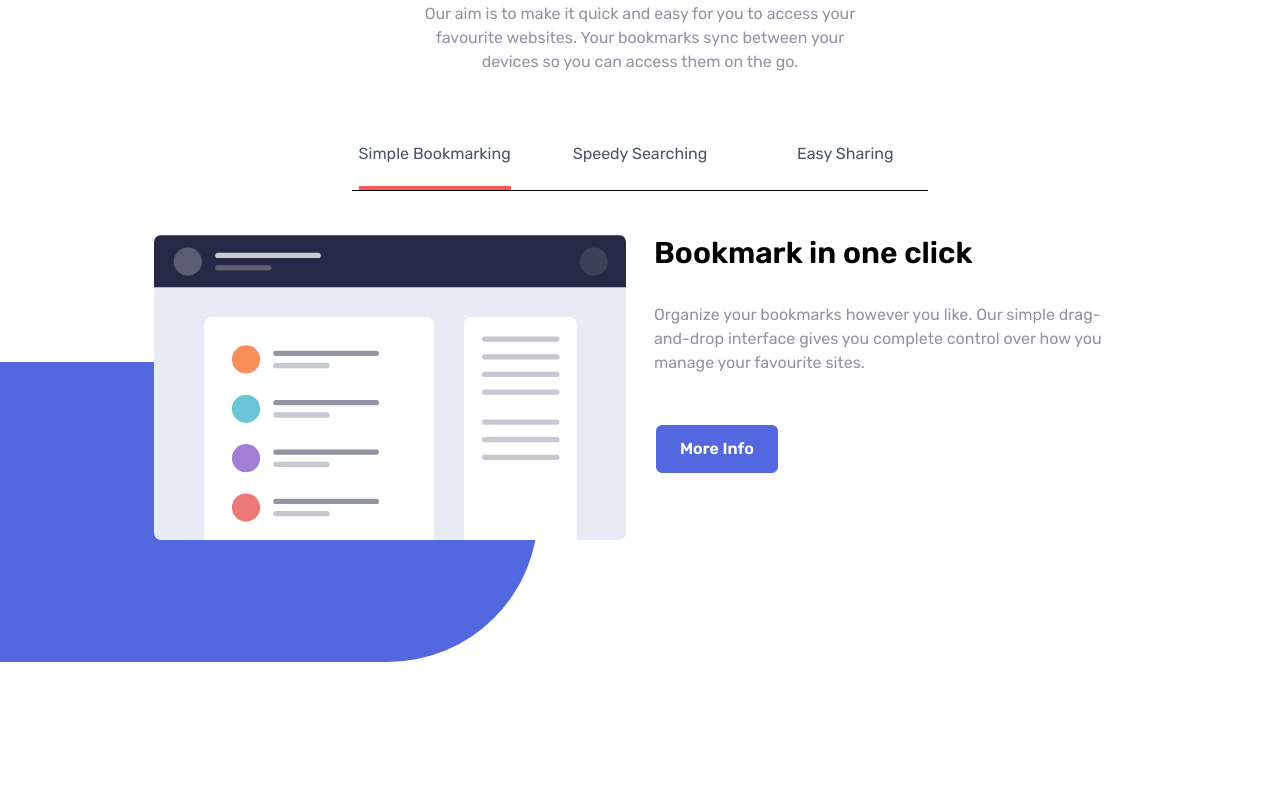
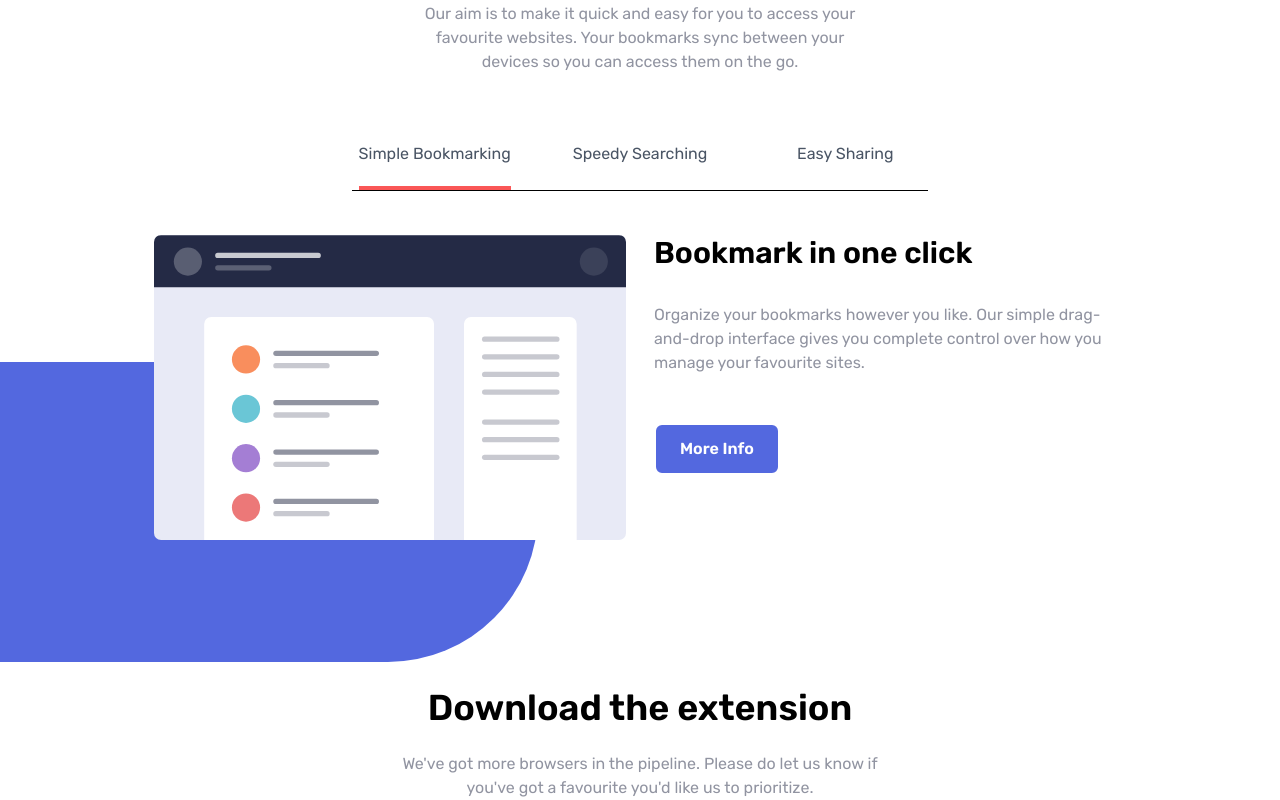
Before and after one commit to HamdanAshimi/bookmark, a React (Vite) app: page / in a window 1280 px wide. Shown: the part 826-1626 px from the top of the page. Before the commit the page ends 1514 px from the top, so only its background shows below. Built offline with nearby package versions, Linux system fonts and the light colour scheme.

Commit message:
Add download section

```diff
--- a/src/App.jsx
+++ b/src/App.jsx
@@ -2,6 +2,7 @@
 import Nav from "./components/Nav.jsx";
 import Features from "./components/Features.jsx";
 import FeaturesTabs from "./components/FeaturesTabs.jsx";
+import DownloadHeading from "./components/DownloadHeading.jsx";
 
 function App() {
   return (
@@ -10,6 +11,7 @@
       <HeroSection />
       <Features />
       <FeaturesTabs />
+      <DownloadHeading />
     </>
   );
 }
--- /dev/null
+++ b/src/components/DownloadHeading.jsx
@@ -0,0 +1,16 @@
+export default function Download() {
+  return (
+    <section id="download">
+      <div className="container mx-auto px-6">
+        <h2 className="mb-6 text-center text-3xl font-semibold md:text-4xl">
+          Download the extension
+        </h2>
+
+        <p className="mx-auto max-w-lg text-center text-grayishBlue">
+          We've got more browsers in the pipeline. Please do let us know if
+          you've got a favourite you'd like us to prioritize.
+        </p>
+      </div>
+    </section>
+  );
+}
```
